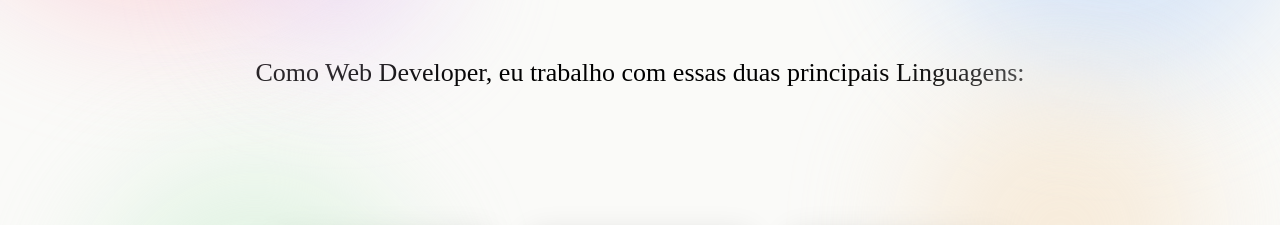
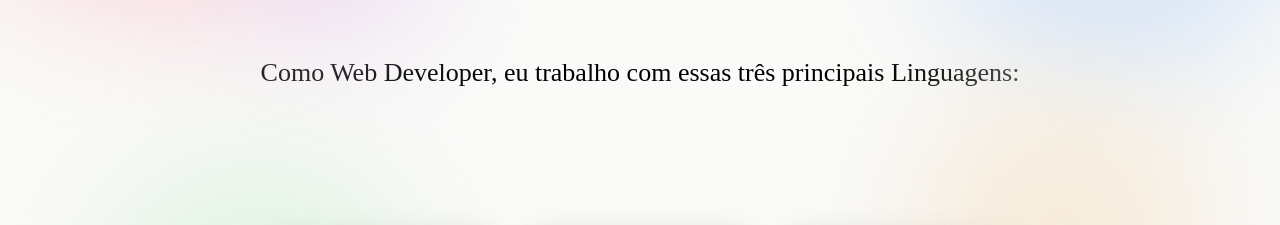
Before and after one commit to henriqtw/Portif-lio, a plain HTML site: page html/Projetos.html in a window 1280 px wide. Shown: the part 364-589 px from the top of the page. Drawn offline with Linux system fonts and the light colour scheme.

Commit message:
Atualizar o Projetos.html
mudança no texto

```diff
--- a/html/Projetos.html
+++ b/html/Projetos.html
@@ -33,7 +33,7 @@
     </div>
     <section class="Main">
       <h1 class="title">O que eu faço?</h1>
-      <h2 class="subtitle">Como Web Developer, eu trabalho com essas duas principais Linguagens:</h2>
+      <h2 class="subtitle">Como Web Developer, eu trabalho com essas três principais Linguagens:</h2>
     </section>
 
     <section class="cards">
```
